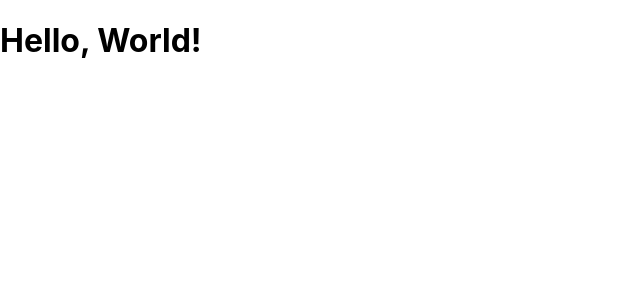
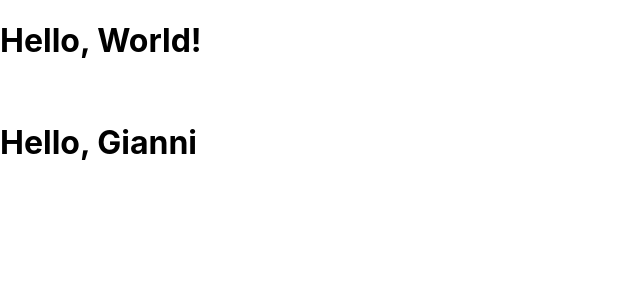
Before and after one commit to AndreaPossidente/develhope-react-exercises, a React (Create React App) app: page / in a window 1280 px wide. Shown: the top 300 px of the page, without its empty margins (0-640 px from the left). Built offline with nearby package versions, Linux system fonts and the light colour scheme.

Commit message:
done exercise 2

```diff
--- a/src/App.js
+++ b/src/App.js
@@ -3,7 +3,15 @@ import "./App.css";
 function App() {
   const hello = <h1>Hello, World!</h1>;
 
-  return <div>{hello}</div>;
+  const sayHello = (name) => <h1>Hello, {name}</h1>;
+
+  return (
+    <div>
+      {hello}
+      <br />
+      {sayHello("Gianni")}
+    </div>
+  );
 }
 
 export default App;
```
